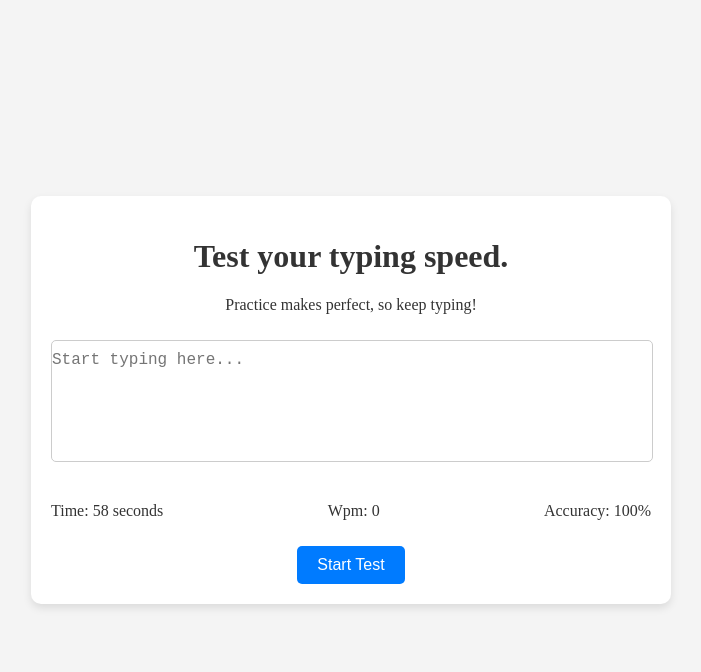
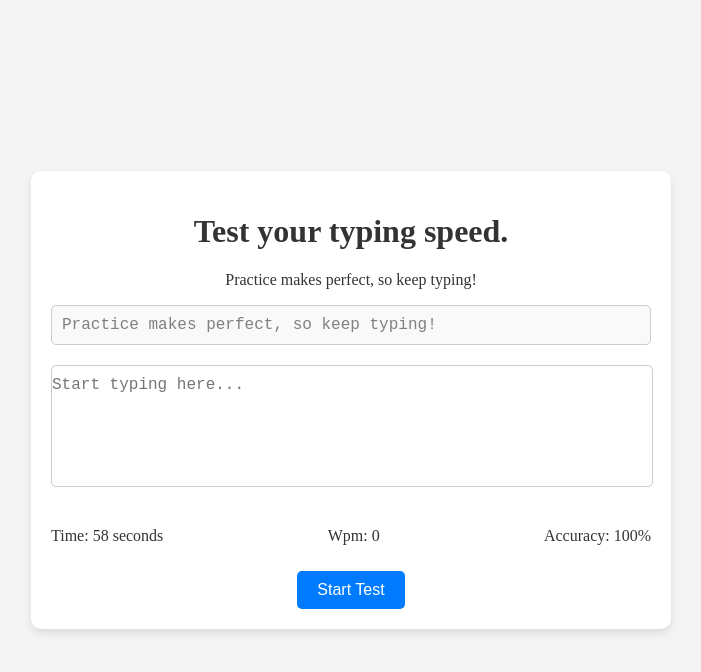
Before and after one commit to RapidType/RapidType.github.io, a plain HTML site: page index.html in a window 1280 px wide. Both pictures are taken after a click on the button "Start Test". Shown: the whole page, without its empty margins (289-990 px from the left). Drawn offline with Linux system fonts and the light colour scheme.

Commit message:
primitive text showing

```diff
--- a/script.js
+++ b/script.js
@@ -17,6 +17,10 @@ const sampleText = ["The quick brown fox jumps over the lazy dog.",
     "Practice makes perfect, so keep typing!",
     "A journey of a thousand miles begins with a single step."];
 
+const styledTextContainer = document.createElement("div");
+styledTextContainer.id = "styled-text-container";
+inputArea.before(styledTextContainer);
+
 
 function startTest () {
     if(isStarted)   return;
@@ -35,6 +39,7 @@ function startTest () {
     // Display a random text
     const randomText = sampleText[Math.floor(Math.random() * sampleText.length)];
     displayText.textContent = randomText;
+    renderStyledText(randomText, "");
 
     timer = setInterval(updateTime, 1000);
 }
@@ -77,7 +82,26 @@ function checkInput() {
     }
 
     // Update accuracy in real time
-    accuracyDisplay.textContent = Math.round((correctChars / totalChars) * 100) || 0;
+    renderStyledText(referenceText, typedText);
+}
+
+function renderStyledText(referenceText, typedText) {
+    let styledHTML = "";
+
+    for (let i = 0; i < referenceText.length; i++) {
+        const char = referenceText[i];
+        if (i < typedText.length) {
+            if (typedText[i] === char) {
+                styledHTML += `<span style="color: black;">${char}</span>`;
+            } else {
+                styledHTML += `<span style="color: red;">${char}</span>`;
+            }
+        } else {
+            styledHTML += `<span style="color: gray;">${char}</span>`;
+        }
+    }
+
+    styledTextContainer.innerHTML = styledHTML;
 }
 
 startButton.addEventListener("click", startTest);
--- a/style.css
+++ b/style.css
@@ -56,3 +56,15 @@ button:hover {
     justify-content: space-between;
     margin: 10px 0;
 }
+
+#styled-text-container {
+    font-size: 16px;
+    font-family: 'Courier New', Courier, monospace;
+    background: #f9f9f9;
+    padding: 10px;
+    border: 1px solid #ccc;
+    border-radius: 5px;
+    margin-bottom: 10px;
+    white-space: pre-wrap; /* Preserve line breaks and spaces */
+    text-align: left;
+}
```
